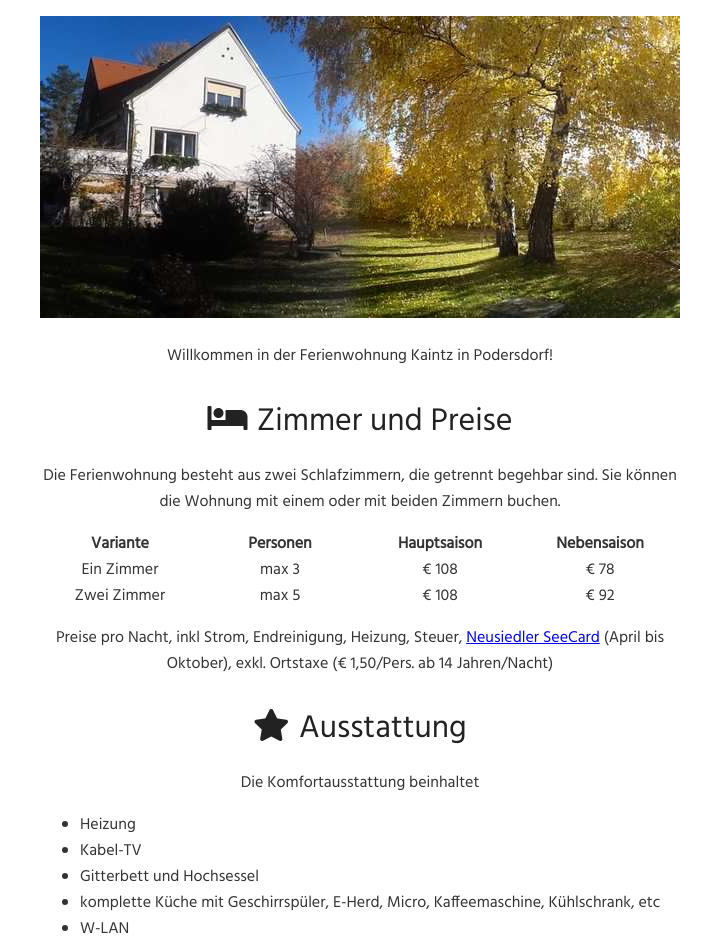
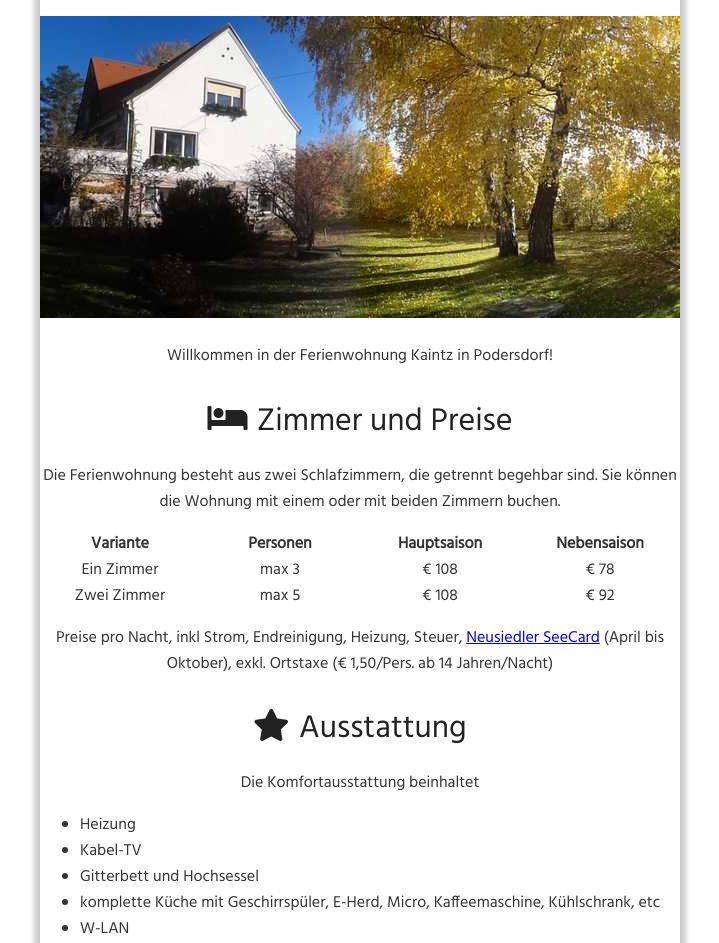
Before and after one commit to stefankoegl/fw-kaintz, a Jekyll site: the page built from index.md, in a window 1280 px wide. Shown: the top 943 px of the page, without its empty margins (280-999 px from the left). Built offline with Jekyll 4.4.1, drawn with Linux system fonts in a browser that asks for light colours; nearby versions of some CDN libraries; our own code applies the rules of GitHub Pages for plain Markdown files; a script that is not in the unit is left out.

Commit message:
Wrapper mit Schatten

```diff
--- a/_layouts/default.html
+++ b/_layouts/default.html
@@ -18,6 +18,8 @@
   </head>
   <body>
 
+    <div id="wrapper">
+
       <header>
         {% if site.logo %}
           <img src="{{site.logo | relative_url}}" alt="Logo" />
@@ -33,6 +35,8 @@
       <footer>
       </footer>
 
+    </div>
+
     {% if site.google_analytics %}
     <script>
       (function(i,s,o,g,r,a,m){i['GoogleAnalyticsObject']=r;i[r]=i[r]||function(){
--- a/assets/css/main.css
+++ b/assets/css/main.css
@@ -20,9 +20,6 @@
 }
 
 header, main, footer {
-    display: block;
-    max-width: 40em;
-    display: inline-block;
 }
 
 ul {
@@ -101,3 +98,12 @@
 }
 
 /* color: #FFC644; */
+
+#wrapper {
+    display: block;
+    max-width: 40em;
+    display: inline-block;
+
+    background-color: white;
+    box-shadow: 0px 0px 5px 6px #ccc;
+}
```
